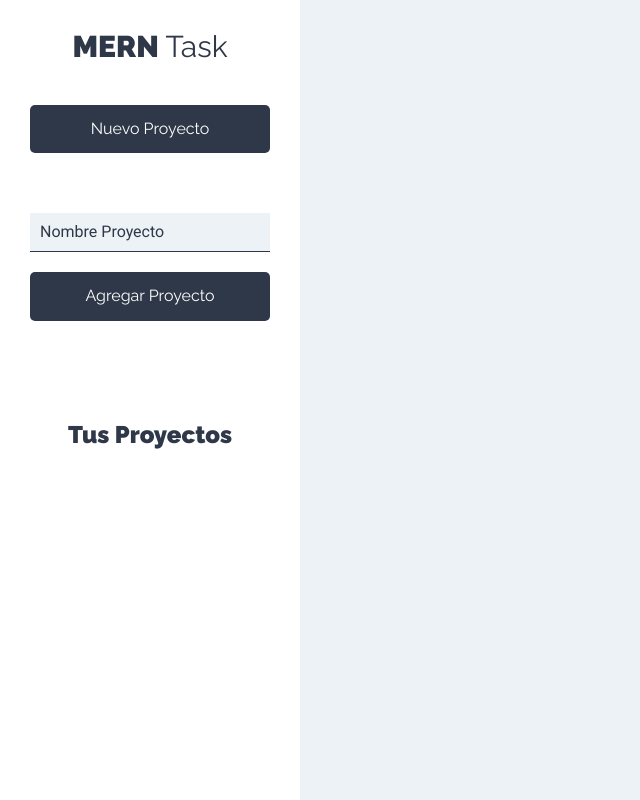
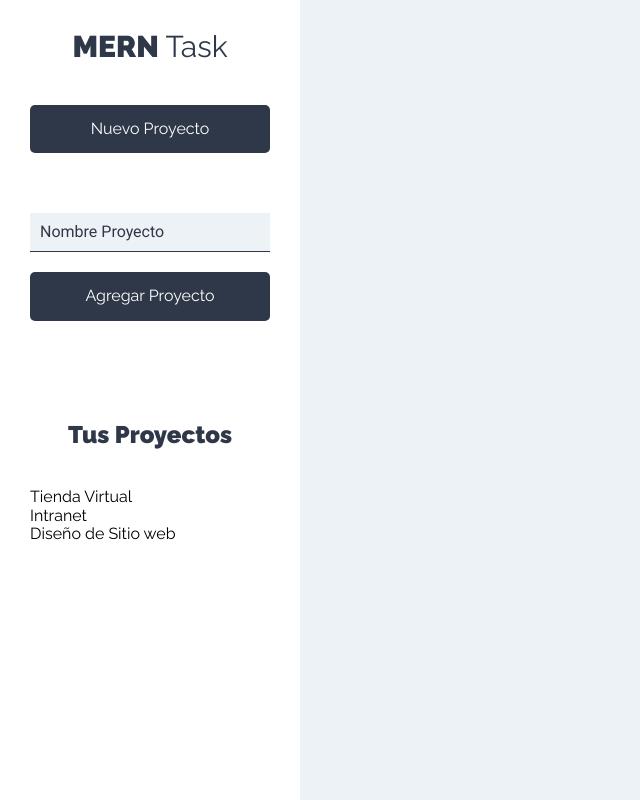
Before and after one commit to cristianaparra/Mern_ToDo, a React (Create React App) app: page /proyectos in a window 1280 px wide. Shown: the whole page, without its empty margins (0-640 px from the left). Built offline with nearby package versions, Linux system fonts and the light colour scheme.

Commit message:
Listado de proyecto estatica creado para ejempllificar

```diff
--- a/src/components/layout/Sidebar.js
+++ b/src/components/layout/Sidebar.js
@@ -1,13 +1,18 @@
 import React from 'react';
 import NuevoProyecto from '../proyectos/NuevoProyecto'
+import ListadoProyectos from '../proyectos/ListadoProyectos'
 
 const Sidebar = () => {
     return (
         <aside>
             <h1>MERN <span>Task</span></h1>
+
             <NuevoProyecto />
+
             <div className="proyectos">
                 <h2>Tus Proyectos</h2>
+
+                <ListadoProyectos />
             </div>
         </aside>
      );
--- /dev/null
+++ b/src/components/proyectos/ListadoProyectos.js
@@ -0,0 +1,24 @@
+import React from 'react';
+import Proyecto from './Proyecto'
+
+const ListadoProyectos = () => {
+    const proyectos = [
+        { nombre: 'Tienda Virtual' },
+        { nombre: 'Intranet' },
+        { nombre: 'Diseño de Sitio web' }
+    ]
+    return (
+        <ul className='listado-proyecto'>
+            {proyectos.map(proyecto =>
+                (
+
+                    <Proyecto
+                    proyecto={proyecto}
+                    />
+                )
+            )}
+        </ul>
+    );
+}
+
+export default ListadoProyectos;
--- /dev/null
+++ b/src/components/proyectos/Proyecto.js
@@ -0,0 +1,15 @@
+import React from 'react';
+
+
+const Proyecto = ({proyecto}) => {
+    return (
+        <li>
+            <button
+            type='button'
+            className='btn btn-blank'
+            >{proyecto.nombre}</button>
+        </li>
+      );
+}
+
+export default Proyecto;
```
